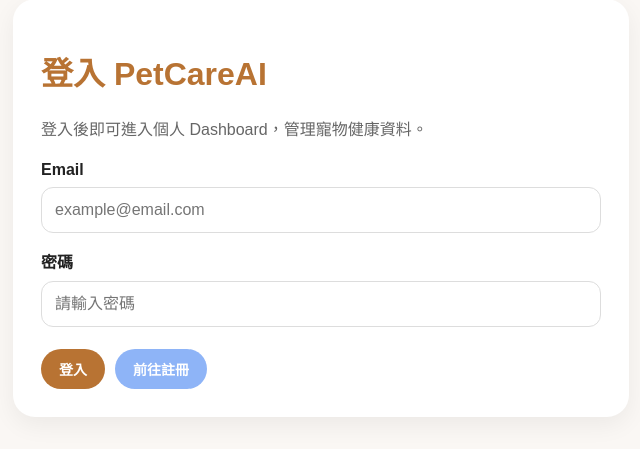
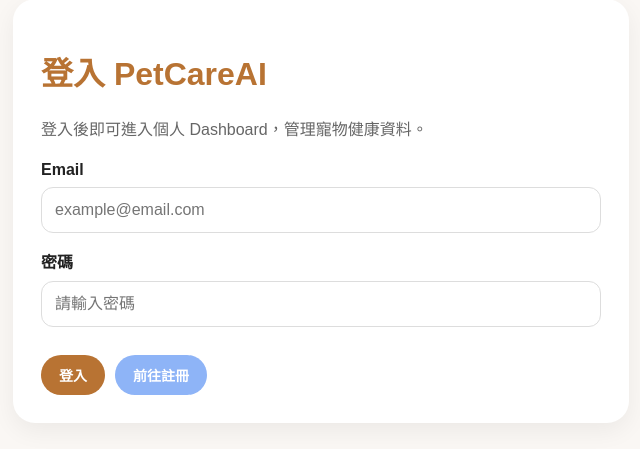
Before and after one commit to carol651104/PetCareAI, a Flask app: page / in a window 1280 px wide. Shown: the part 129-578 px from the top of the page, without its empty margins (319-959 px from the left). Run offline with Flask 3, Linux system fonts and the light colour scheme.

Commit message:
Update login button layout in login.html

```diff
--- a/templates/login.html
+++ b/templates/login.html
@@ -14,7 +14,7 @@
         <label>密碼</label>
         <input type="password" name="password" placeholder="請輸入密碼" required>
 
-        <div style="margin-top: 22px; display: flex; gap: 10px; align-items: center;">
+        <div class="card-actions" style="margin-top: 28px;">
             <button class="btn btn-brown" type="submit">登入</button>
             <a class="btn" href="/register">前往註冊</a>
         </div>
```
